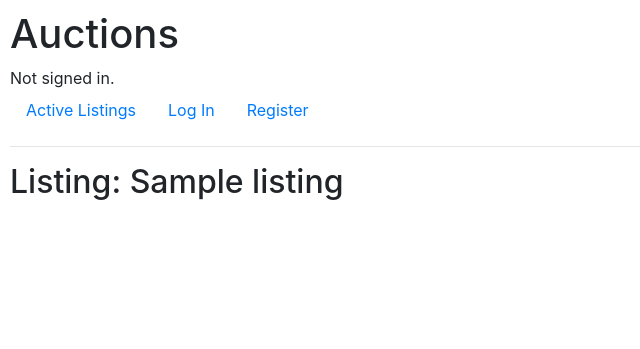
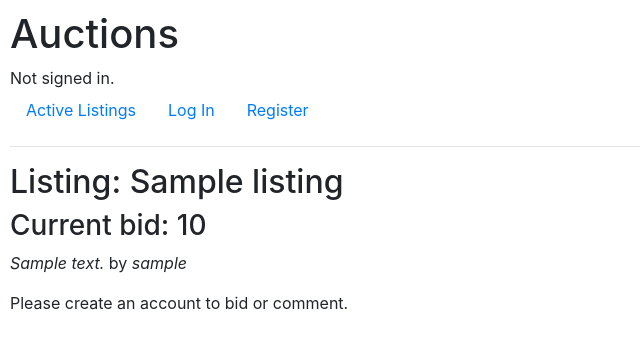
Before and after one commit to barnes/django-commerce, a Django app: page /listing/1 in a window 1280 px wide. Shown: the top 349 px of the page, without its empty margins (0-640 px from the left). Run offline with Django 3.2, Linux system fonts and the light colour scheme; tables that the repository leaves empty hold one stand-in row (values such as "Sample post"); some libraries are stand-ins or nearby versions.

Commit message:
bidding now functional

```diff
--- a/auctions/models.py
+++ b/auctions/models.py
@@ -20,7 +20,7 @@ class Listing(models.Model):
 
 
     def __str__(self):
-        return f"{self.title}: {self.startingBid}"
+        return f"{self.title}"
 
 class Comment(models.Model):
     listing = models.ForeignKey('Listing', on_delete=models.CASCADE, related_name="comment")
--- a/auctions/templates/auctions/listing.html
+++ b/auctions/templates/auctions/listing.html
@@ -3,11 +3,35 @@
 {% block body %}
 
     <h2>Listing: {{ listing.title }}</h2>
+
+    <!-- if there are bids, show high bid, else show inital bid -->
+    {% if maxBid %}
+        <h3>Current bid: {{ maxBid.bidAmount }}</h3>
+    {% else %}
+        <h3> Current bid: {{ listing.startingBid }}</h3>
+    {% endif %}
+
+    {% for comment in comments %}
+            <p><em>{{ comment.content }}</em> by <em>{{ comment.user }}</em></p>
+    {% endfor %}
+
+
+
     {% if user.is_authenticated %}
         {% if listing.active %}
             <em>Auction is ACTIVE</em>
+            <form action="{% url 'bid' listing.id %}" method="POST">
+                {% csrf_token %}
+                {{ bidForm }}
+                <input type="submit" value="Submit Bid" method="POST">
+            </form>
         {% else %}
             <em>Auction is INACTIVE</em>
+            <form action="{% url 'bid' listing.id %}" method="POST">
+                {% csrf_token %}
+                {{ bidForm }}
+                <input type="submit" value="Submit Bid" method="POST" disabled>
+            </form>
         {% endif %}
         {% if listing.user == user %}
             <form action="{% url 'toggleAuction' listing.id %}" method="POST">
@@ -31,14 +55,15 @@
             <input type="submit" value="Post Comment" method="POST">
         </form>
 
-        {% for comment in comments %}
-            <p><em>{{ comment.content }}</em> by <em>{{ comment.user }}</em></p>
-        {% endfor %}
 
+
+    {% else %}
+        <p>Please create an account to bid or comment.</p>
     {% endif %}
 
 
 
 
 
+
 {% endblock %}
--- a/auctions/urls.py
+++ b/auctions/urls.py
@@ -11,5 +11,6 @@ urlpatterns = [
     path("listing/<int:listing_id>", views.listing, name="listing"),
     path("wishlist/<int:listing_id>", views.wishlist, name="wishlist"),
     path("comment/<int:listing_id>", views.comment, name="comment"),
-    path("toggleAuction/<int:listing_id>", views.toggleAuction, name="toggleAuction")
+    path("toggleAuction/<int:listing_id>", views.toggleAuction, name="toggleAuction"),
+    path("bid/<int:listing_id>", views.bid, name="bid")
 ]
--- a/auctions/views.py
+++ b/auctions/views.py
@@ -1,11 +1,13 @@
 from django.contrib.auth import authenticate, login, logout
 from django.db import IntegrityError
+from django.db.models.query import prefetch_related_objects
+from django.db.utils import Error
 from django.http import HttpResponse, HttpResponseRedirect
 from django.shortcuts import render
 from django.urls import reverse
 from django.contrib.auth.decorators import login_required
 from django import forms
-from .models import User, Listing, Comment
+from .models import User, Listing, Comment, Bid
 
 # Not in use; need to know how to apply Bootstrap styles to auto-generated forms.
 class NewListingForm(forms.Form):
@@ -16,6 +18,9 @@ class NewListingForm(forms.Form):
 
 class NewCommentForm(forms.Form):
     content = forms.CharField(label="Comment")
+
+class NewBidForm(forms.Form):
+    bid = forms.IntegerField(label="Bid Amount")
 
 
 
@@ -93,12 +98,20 @@ def newListing(request):
             "form": NewListingForm()
         })
 
+# TODO take in bids, filter for highest and display.
 def listing(request, listing_id):
     listing = Listing.objects.get(pk=listing_id)
+    bids = Bid.objects.filter(listing=listing)
+    orderedbids = bids.order_by('bidAmount')
+    maxBid =orderedbids.last()
+
+
     return render(request, "auctions/listing.html", {
         "listing": listing,
         "comments": Comment.objects.filter(listing=listing),
-        "commentForm": NewCommentForm()
+        "commentForm": NewCommentForm(),
+        "maxBid": maxBid,
+        "bidForm": NewBidForm()
     })
 
 # TODO: Toggle listing when watch button is pressed again
@@ -130,3 +143,21 @@ def toggleAuction(request, listing_id):
             currentListing.save()
             print(currentListing.active)
     return HttpResponseRedirect(reverse("listing", args=(listing_id,)))
+
+def bid(request, listing_id):
+    if request.method == "POST":
+        theUser = request.user
+        currentUser = User.objects.get(pk=theUser.id)
+        listing = Listing.objects.get(pk=listing_id)
+        if Bid.objects.filter(listing=listing):
+            bids = Bid.objects.filter(listing=listing)
+            orderedbids = bids.order_by('bidAmount')
+            maxBid =orderedbids.last()
+
+            if int(request.POST["bid"]) > maxBid:
+                Bid.objects.create(bidAmount=request.POST["bid"], user=currentUser, listing=listing )
+        else:
+            maxBid = listing.startingBid
+            if int(request.POST["bid"]) > maxBid:
+                Bid.objects.create(bidAmount=request.POST["bid"], user=currentUser, listing=listing )
+    return HttpResponseRedirect(reverse("listing", args=(listing_id,)))
```
Also changed, not shown: README.md.
